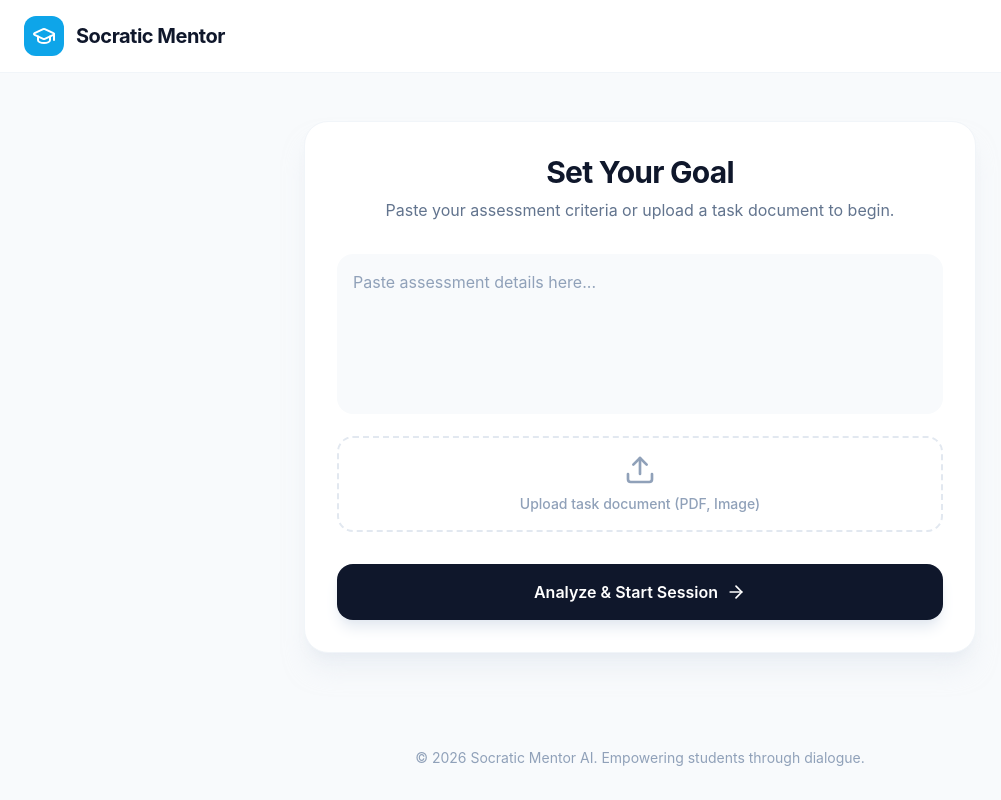
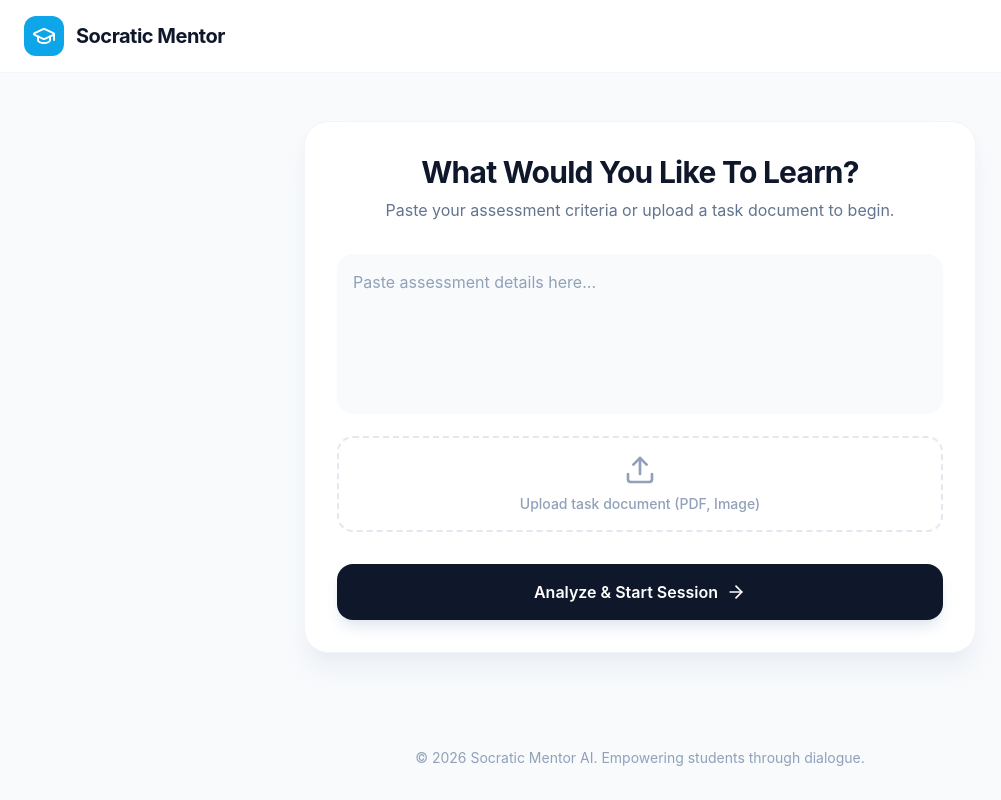
Before and after one commit to flattero/Socratic_Mentor, a React (Vite) app: page / in a window 1280 px wide. Shown: the whole page, without its empty margins (0-1001 px from the left). Built offline with nearby package versions, Linux system fonts and the light colour scheme.

Commit message:
feat: Update TaskInput heading
Changes the heading of the TaskInput component from "Set Your Goal" to "What Would You Like To Learn?" to better reflect the user's interaction with the Socratic Mentor.

```diff
--- a/src/components/TaskInput.tsx
+++ b/src/components/TaskInput.tsx
@@ -68,7 +68,7 @@
       className="max-w-2xl mx-auto space-y-8 p-8 bg-white rounded-3xl shadow-xl shadow-slate-200/50 border border-slate-100"
     >
       <div className="text-center space-y-2">
-        <h2 className="text-3xl font-bold text-slate-900 tracking-tight">Set Your Goal</h2>
+        <h2 className="text-3xl font-bold text-slate-900 tracking-tight">What Would You Like To Learn?</h2>
         <p className="text-slate-500">Paste your assessment criteria or upload a task document to begin.</p>
       </div>
 
```
